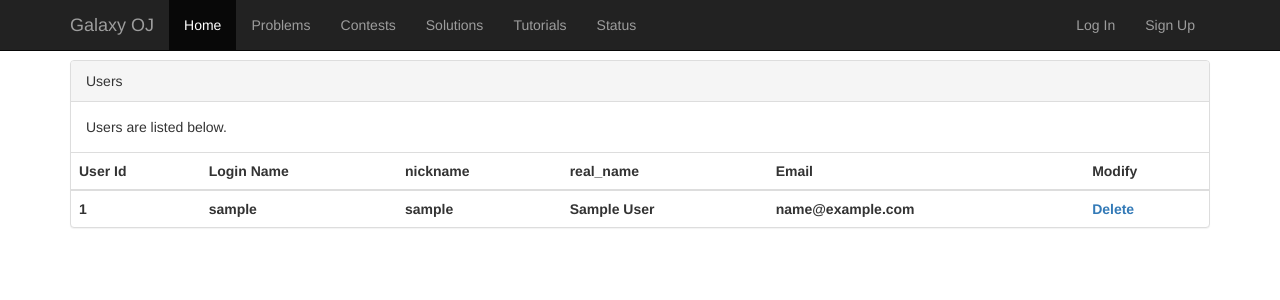
After one commit to leasunhy/GalaxyOJ, a Flask app: page /admin/users in a window 1280 px wide. The commit adds this page. Shown: the top 300 px of the page. Run offline with Flask 2, Linux system fonts and the light colour scheme; tables that the repository leaves empty hold one stand-in row (values such as "Sample post"); lists and menus that the app fills with data are empty; some libraries are stand-ins or nearby versions.

Commit message:
Add some administration pages

```diff
--- a/server/templates/problems.html
+++ b/server/templates/problems.html
@@ -12,6 +12,7 @@
                 <tr>
                     <th>id</th>
                     <th>Title</th>
+                    <th>Modify</th>
                 </tr>
             </thead>
             <tbody>
@@ -19,6 +20,11 @@
                     <tr>
                         <th scope="row">{{p.id}}</th>
                         <td><a href="{{url_for('oj.problem', pid=p.id)}}">{{p.title}}</a></td>
+                        <td>
+                            <a href="{{url_for('admin.edit_problem', pid=p.id)}}">Edit</a>
+                            /
+                            <a href="{{url_for('admin.delete_problem', pid=p.id)}}">Delete</a>
+                        </td>
                     </tr>
                 {% endfor %}
             </tbody>
--- /dev/null
+++ b/server/templates/users.html
@@ -0,0 +1,37 @@
+{% extends 'base.html' %}
+
+{% block title %}Users - Galaxy OJ{% endblock %}
+
+{% block content %}
+    <div class="container">
+        <div class="panel panel-default">
+        <div class="panel-heading">Users</div>
+        <div class="panel-body">Users are listed below.</div>
+        <table class="table">
+            <thead>
+                <tr>
+                    <th>User Id</th>
+                    <th>Login Name</th>
+                    <th>nickname</th>
+                    <th>real_name</th>
+                    <th>Email</th>
+                    <th>Modify</th>
+                </tr>
+            </thead>
+            <tbody>
+                {% for u in users %}
+                    <tr>
+                        <th scope="row">{{u.id}}</th>
+                        <th>{{u.login_name}}</th>
+                        <th>{{u.nickname or ""}}</th>
+                        <th>{{u.real_name}}</th>
+                        <th>{{u.email}}</th>
+                        {% set delete_url = url_for('admin.delete_user', uid = u.id) %}
+                        <th><a href="{{delete_url}}">Delete</a></th>
+                    </tr>
+                {% endfor %}
+            </tbody>
+        </table>
+        </div>
+    </div>
+{% endblock %}
--- a/server/views/admin_view.py
+++ b/server/views/admin_view.py
@@ -1,9 +1,10 @@
 from . import admin
 
 from flask import render_template, url_for, request, redirect, flash
+from flask.ext.login import current_user
 from .. import db
-from ..forms import EditProblemForm
-from ..models import Problem, Contest
+from ..forms import EditProblemForm, EditContestForm
+from ..models import Problem, Contest, User
 
 @admin.route('/edit_problem', methods=['GET', 'POST'])
 @admin.route('/edit_problem/<int:pid>', methods=['GET', 'POST'])
@@ -40,3 +41,67 @@ def edit_problem(cid = 0, pid = 0):
         flash('Edit problem successful.')
         return redirect(url_for('oj.list_problems'))
     return render_template('edit_problem.html', form=form, pid=pid, cid=cid)
+
+@admin.route('/delete_problem/<int:pid>')
+def delete_problem(pid = 0):
+    problem = Problem.query.get(pid)
+    if not problem:
+        flash('Contest (pid = %d) not found.' % pid)
+        return redirect('/')
+    db.session.delete(problem)
+    db.session.commit()
+    flash('Edit delete successful.')
+    return redirect(url_for('oj.list_problems'))
+
+@admin.route('/edit_contest', methods=['GET', 'POST'])
+@admin.route('/edit_contest/<int:cid>', methods=['GET', 'POST'])
+def edit_contest(cid = 0):
+    # TODO (mstczuo <mstczuo@163.com>)
+    #if current_user is None:
+    #    return render_template('fatal.html', info="Please login first")
+    #if current_user.privilege_level == 0:
+    #    return render_template('fatal.html', info="Permission denied")
+    if cid != 0:
+        contest = Contest.query.get(cid)
+        if not contest:
+            flash('Contest (cid = %d) not found.' % cid)
+            return redirect('/')
+    else:
+        contest = Contest()
+    form = EditContestForm(obj = contest)
+    if form.validate_on_submit():
+        form.populate_obj(contest)
+        contest.owner = current_user
+        db.session.add(contest)
+        db.session.commit()
+        flash('Edit contest successful.')
+        return redirect(url_for('oj.list_contests'))
+    return render_template('edit_contest.html', form=form, cid=cid)
+
+@admin.route('/delete_contest/<int:cid>')
+def delete_contest(cid = 0):
+    contest = Contest.query.get(cid)
+    if not contest:
+        flash('Contest (cid = %d) not found.' % cid)
+        return redirect('/')
+    db.session.delete(contest)
+    db.session.commit()
+    flash('Edit delete successful.')
+    return redirect(url_for('oj.list_contests'))
+
+@admin.route('/users')
+@admin.route('/users/<int:page>', methods=['GET', 'POST'])
+def list_users(page=1):
+    users = User.query.paginate(page=page, per_page=20).items
+    return render_template('users.html', users=users)
+
+@admin.route('/delete_user/<int:uid>')
+def delete_user(uid):
+    user = User.query.filter(User.id == uid).first()
+    if not user:
+        flash('User (uid = %d) not found.' % uid)
+        return redirect('/')
+    db.session.delete(user)
+    db.session.commit()
+    flash('Edit problem successful')
+    return redirect(url_for(admin.users))
--- a/server/views/oj_view.py
+++ b/server/views/oj_view.py
@@ -16,14 +16,14 @@ from judge.config import COMPILER_FILEEXT_LIST
 def list_problems(page = 1):
     problems = Problem.query.filter(Problem.visible==True)\
                     .order_by(Problem.id).paginate(page=page, per_page=20).items
-    return render_template('problems.html', problems=problems)
+    return render_template('problems.html', problems=problems, admin=True)
 
 
 @oj.route('/contests')
 @oj.route('/contests/<int:page>')
 def list_contests(page = 1):
     contests = Contest.query.paginate(page=page, per_page=20).items
-    return render_template('contests.html', contests=contests)
+    return render_template('contests.html', contests=contests, admin=True)
 
 
 @oj.route('/status')
```
Also changed, not shown: server/forms.py (+7 -10 lines), server/templates/contests.html (+11 -3 lines), server/templates/edit_contest.html (added, +80 -0 lines).
